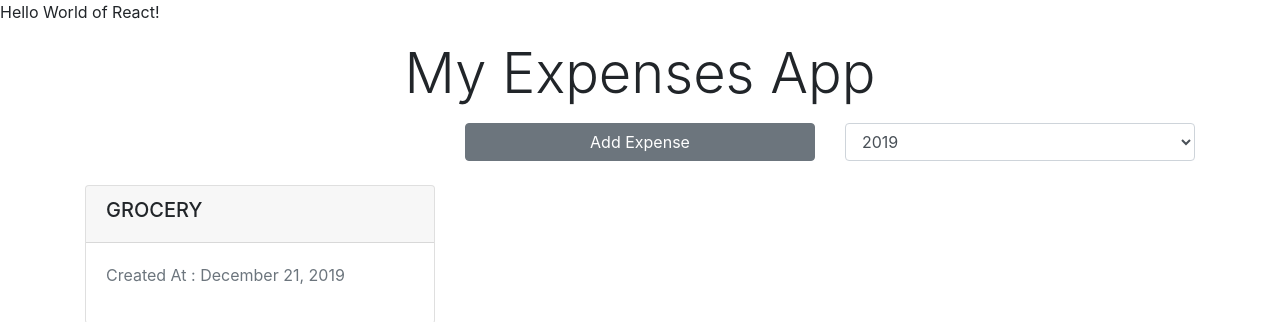
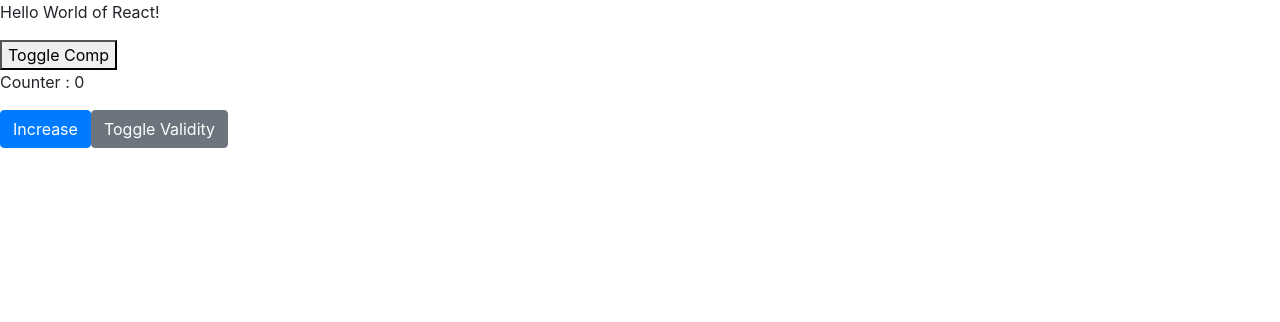
Before and after one commit to synergy2411/mar-22-react-app, a React (Create React App) app in the folder expenses-app/: page / in a window 1280 px wide. Shown: the top 322 px of the page. Built offline with nearby package versions, Linux system fonts and the light colour scheme.

Commit message:
use effect added

```diff
--- a/expenses-app/package.json
+++ b/expenses-app/package.json
@@ -12,6 +12,7 @@
     "@types/react": "^17.0.39",
     "@types/react-dom": "^17.0.12",
     "@types/uuid": "^8.3.4",
+    "axios": "^0.26.0",
     "bootstrap": "^4.6.1",
     "radium": "^0.26.2",
     "react": "^17.0.2",
--- a/expenses-app/src/App.tsx
+++ b/expenses-app/src/App.tsx
@@ -1,13 +1,20 @@
-import React from "react";
+import React, { useState } from "react";
 import "bootstrap/dist/css/bootstrap.min.css";
 import Expenses from './components/Expenses/Expenses';
 import Demo from "./components/demo/Demo";
+import ClassBasedComp from "./components/ClassBased/ClassBased";
+import UseEffect from "./components/Hooks/UseEffect";
 
 function App() {
+  const [showComp , setShowComp] = useState<boolean>(true);
   return (
     <div>
       <p>Hello World of React!</p>
-      <Expenses />
+      {/* <UseEffect /> */}
+      {/* <Expenses /> */}
+      <button onClick={() => setShowComp(!showComp)}>Toggle Comp</button>
+      {showComp && <UseEffect />}
+      {/* {showComp && <ClassBasedComp />}  */}
     </div>
   )
 
--- /dev/null
+++ b/expenses-app/src/components/ClassBased/ClassBased.tsx
@@ -0,0 +1,59 @@
+import { Component, ReactNode } from "react";
+import axios from 'axios';
+
+class ClassBasedComp extends Component{
+
+    state = {
+        counter : 0,
+        posts : []
+    }
+    constructor(props : {}){
+        super(props);
+        console.log("Constructor")
+    }
+
+    componentDidMount(){
+        console.log("Component Did Mount")
+        axios.get("https://jsonplaceholder.typicode.com/posts")
+            .then(response => {
+                this.setState({
+                    posts : response.data
+                })
+            })
+            .catch(err => console.log(err))
+    }
+
+    componentDidUpdate(){
+        console.log("Component Did Update")
+    }
+
+    componentWillUnmount(){
+        console.log("Component Will Unmount")
+    }
+
+    increaseHandler = () => {
+        // this.state.counter = this.state.counter++;
+        this.setState({
+            counter : this.state.counter + 1
+        })
+    }
+
+    render(): ReactNode {
+        console.log("Render")
+        return (
+            <div className="container text-center">
+                <p className="display-4">Counter : {this.state.counter}</p>
+                <button className="btn btn-primary" onClick={this.increaseHandler} >Increase</button>
+                <br />
+                <ul>
+                {this.state.posts.map((post : {id : string, title: string, body: string}) => {
+                    return <li key={post.id}>{post.title}</li>
+                })}
+                </ul>
+            </div>
+        )
+    }
+
+}
+
+export default ClassBasedComp;
--- /dev/null
+++ b/expenses-app/src/components/Hooks/UseEffect.tsx
@@ -0,0 +1,45 @@
+import { useEffect, useState } from "react";
+
+const UseEffect = () => {
+
+    let [counter, setCounter] = useState<number>(0)
+    let [isValid, setIsValid] = useState(true)
+
+    // ComponentDidMount
+    // useEffect(() => {
+    //     console.log("UseEffect Callback function called")
+    // }, [])
+
+    // ComponentDidUpdate
+    // useEffect(() => {
+    //     console.log("UseEffect Callback function called")
+    // }, [counter, isValid])
+
+    // ComponentWillUnmount
+    useEffect(() => {
+        let identifier = setTimeout(( )=>{
+            // Make remote Server call
+            console.log("UseEffect Callback");
+        }, 1000)
+        return () => {
+            clearInterval(identifier);
+            console.log("Clean-up")
+        }
+    }, [counter, isValid])
+
+    useEffect(() => () => console.log("Empty Clean up"), []);
+
+    return (
+        <div>
+            <p>Counter : {counter} </p>
+            <button className="btn btn-primary" onClick={() => setCounter(counter+1)}>
+                Increase
+            </button>
+            <button className="btn btn-secondary" onClick={() => setIsValid(!isValid)}>
+                Toggle Validity
+            </button>
+        </div>
+    )
+
+}
+export default UseEffect;
```
Also changed, not shown: expenses-app/src/components/Expenses/AddExpense/AddExpense.tsx (+5 -3 lines), 1 other file (tests, documents, lock files or other folders).
